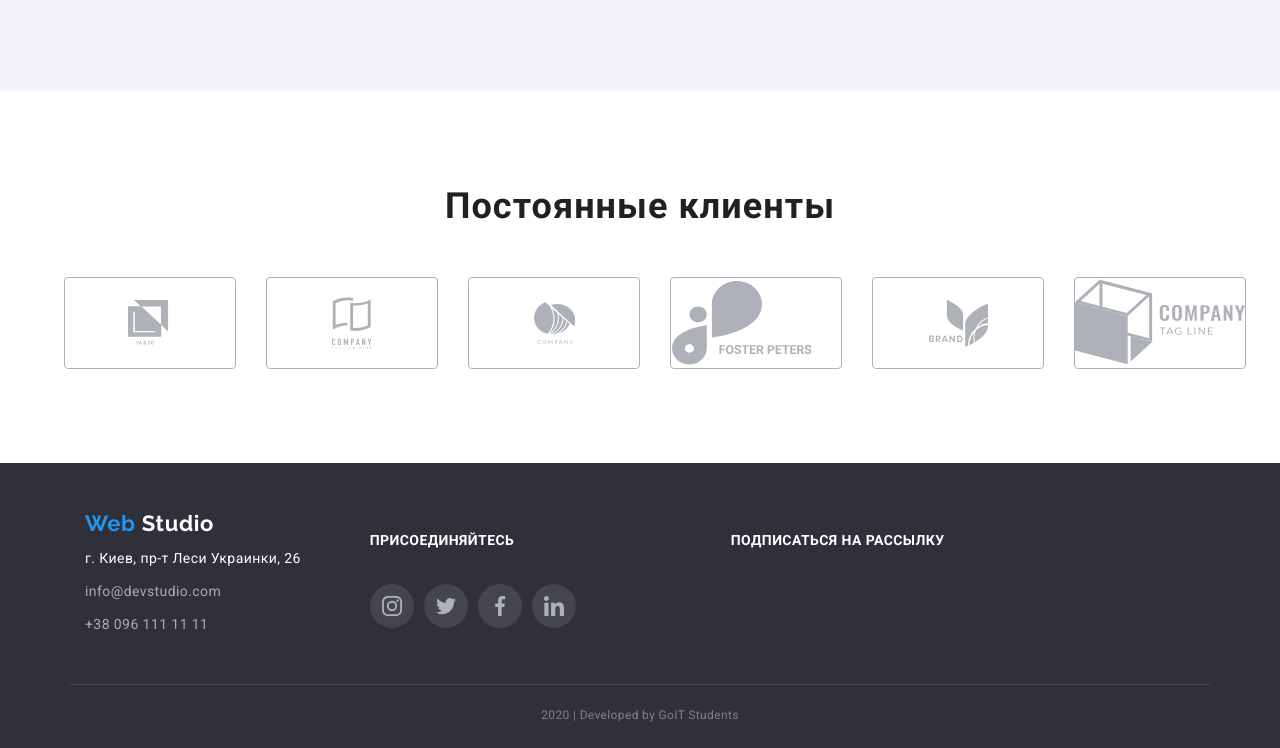
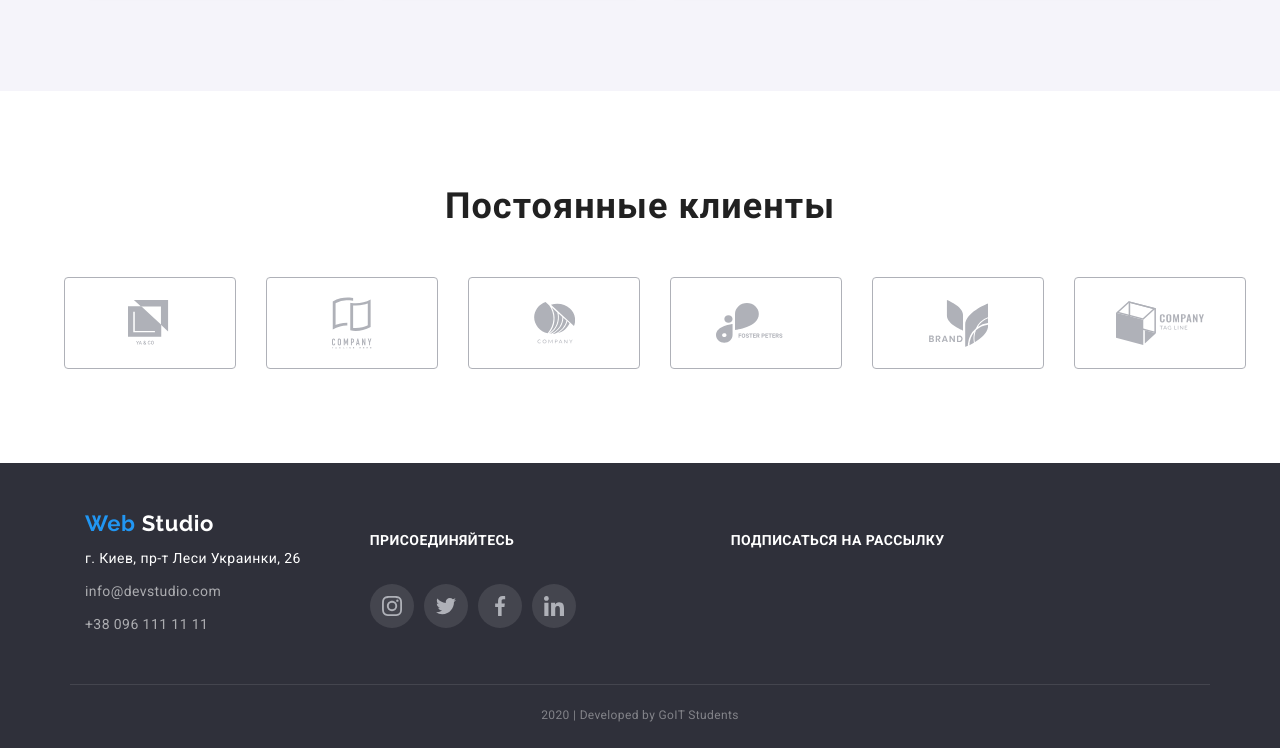
Before and after one commit to ViktorSedletskyi/goit-markup-hw-04, a plain HTML site: page index.html in a window 1280 px wide. Shown: the part 2375-3123 px from the top of the page. Drawn offline with nearby package versions, Linux system fonts and the light colour scheme.

Commit message:
Update index.html

```diff
--- a/index.html
+++ b/index.html
@@ -297,12 +297,12 @@
                             </svg>
                         </a></li>
                     <li class="img"><a class="img-client" href="">
-                            <svg class="icon-company" width="41" height="47">
+                            <svg class="icon-company" width="41" height="42">
                                 <use href="./images/sprite.svg#logo3"></use>
                             </svg>
                         </a></li>
                     <li class="img"><a class="img-client" href="">
-                            <svg class="icon-company" width="183" height="84">
+                            <svg class="icon-company" width="80" height="42">
                                 <use href="./images/sprite.svg#logo4"></use>
                             </svg>
                         </a></li>
@@ -312,7 +312,7 @@
                             </svg>
                         </a></li>
                     <li class="img"><a class="img-client" href="">
-                            <svg class="icon-company" width="178" height="88">
+                            <svg class="icon-company" width="88" height="45">
                                 <use href="./images/sprite.svg#logo6"></use>
                             </svg>
                         </a></li>
```
